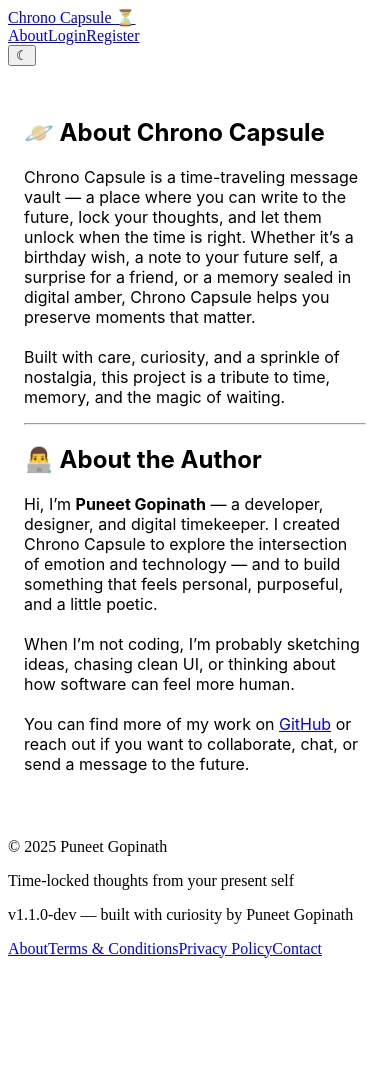
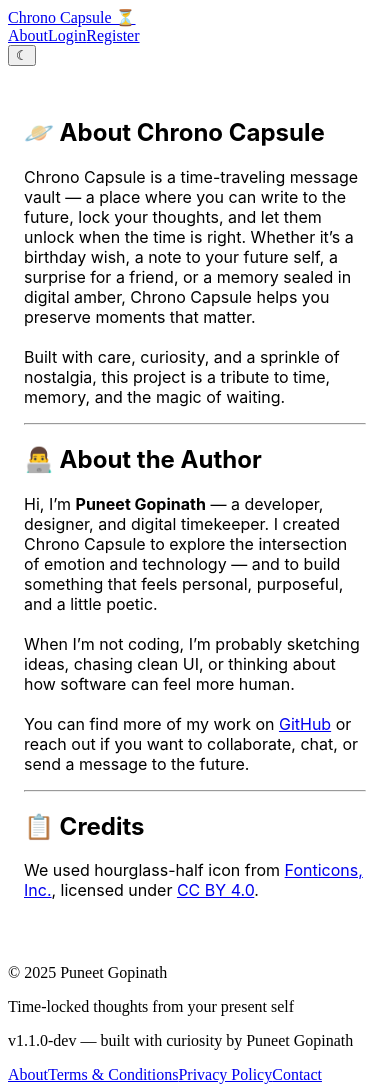
Before and after one commit to PuneetGopinath/chrono-capsule, a React app: page /about in a window 390 px wide. Before the commit the page ends 966 px from the top, so only its background shows below. Built offline with nearby package versions, Linux system fonts and the light colour scheme; the HTML template or start-up script is replaced by a standard one.

Commit message:
feat: add loading component and styles, include react-icons dependency

```diff
--- a/package.json
+++ b/package.json
@@ -39,6 +39,7 @@
     "eslint": "^9.30.1",
     "nodemon": "^3.1.10",
     "prettier": "^3.6.2",
+    "react-icons": "^5.5.0",
     "react-router-dom": "^7.6.3",
     "vite": "^7.0.2"
   }
--- a/src/client/components/About.jsx
+++ b/src/client/components/About.jsx
@@ -6,7 +6,7 @@
 
 export default function About() {
     return (
-        <main>
+        <main className="about">
             <section className="about-project">
                 <h1>🪐 About Chrono Capsule</h1>
                 <p>
@@ -20,6 +20,14 @@ export default function About() {
                     Hi, I’m <strong>Puneet Gopinath</strong> — a developer, designer, and digital timekeeper. I created Chrono Capsule to explore the intersection of emotion and technology — and to build something that feels personal, purposeful, and a little poetic.<br /><br />When I’m not coding, I’m probably sketching ideas, chasing clean UI, or thinking about how software can feel more human.<br /><br />You can find more of my work on <a href="https://github.com/PuneetGopinath" target="_blank" rel="noopener noreferrer">GitHub</a> or reach out if you want to collaborate, chat, or send a message to the future.
                 </p>
             </section>
+            <hr />
+            <section className="credits">
+                <h2>📋 Credits</h2>
+                <p>
+                We used hourglass-half icon from <a href="https://fontawesome.com/icons/hourglass-half?style=solid" target="_blank" rel="noopener noreferrer">Fonticons, Inc.</a>
+                , licensed under <a href="https://creativecommons.org/licenses/by/4.0/" target="_blank" rel="noopener noreferrer">CC BY 4.0</a>.
+                </p>
+            </section>
         </main>
     );
 };
--- a/src/client/index.css
+++ b/src/client/index.css
@@ -71,6 +71,36 @@ body {
     100% { transform: rotate(360deg); }
 }
 
+.loading-container {
+    display: flex;
+    flex-direction: column;
+    justify-content: center;
+    align-items: center;
+    position: fixed;
+    top: 0;
+    left: 0;
+    width: 100%;
+    height: 100%;
+    background-color: rgba(255,255,255,0.8);
+    z-index: 9999;
+}
+
+.dark .loading-container {
+    background-color: rgba(0, 0, 0, 0.8);
+}
+
+.loading-icon {
+    color: #4a90e2;
+    font-size: 48px;
+    margin-top: 20px;
+    animation: jump 0.8s ease-in-out infinite;
+}
+
+@keyframes jump {
+    0%, 100% { transform: translateY(0); }
+    50% { transform: translateY(-8px); }
+}
+
 .header {
     display: flex;
     align-items: center;
@@ -137,7 +167,8 @@ main {
 }
 
 .about-project,
-.about-author {
+.about-author,
+.credits {
     max-width: 600px;
     margin: 2rem auto;
     background: var(--bg-body);
@@ -148,20 +179,21 @@ main {
 
 @media (max-width: 600px) {
     .about-project,
-    .about-author {
+    .about-author,
+    .credits {
         padding: 1.5rem;
         margin: 1rem;
         font-size: 0.9rem;
     }
 }
 
-.about-author a {
+.about a {
     color: var(--accent);
     text-decoration: none;
     font-weight: 600;
 }
 
-.about-author a:hover {
+.about a:hover {
     color: var(--accent-hover);
 }
 
```
Also changed, not shown: src/client/components/Loading.jsx (added, +19 -0 lines), 1 other file (tests, documents, lock files or other folders).
